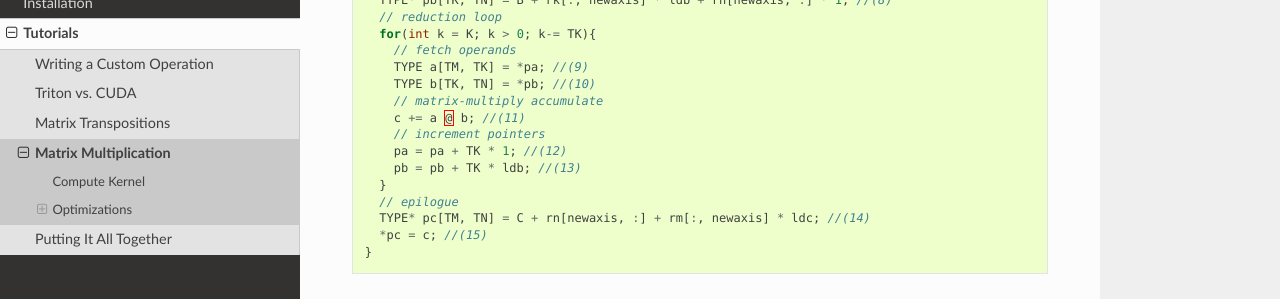
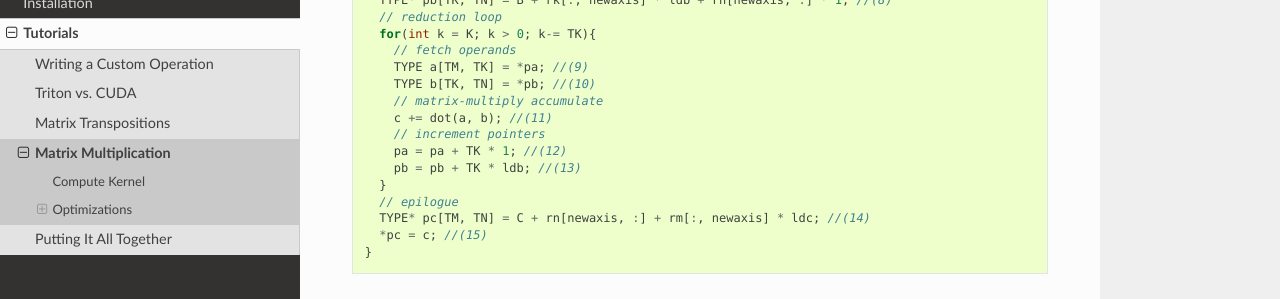
Before and after one commit to openeuler-mirror/triton-cpu, a Sphinx documentation site: the page built from docs/tutorials/matrix-multiplication.rst, in a window 1280 px wide and 1400 px high, scrolled down 611 px. Shown: the part 149-448 px from the top of the window. Built offline with Sphinx 7.4.7 and the Read the Docs theme 2.0.0, drawn with Linux system fonts in a browser that asks for light colours.

Commit message:
[DOC] Fixed formatting issues in tutorial

```diff
--- a/docs/tutorials/matrix-multiplication.rst
+++ b/docs/tutorials/matrix-multiplication.rst
@@ -35,7 +35,7 @@ Matrix multiplications of the form `C = A x B` can be implemented in Triton-C fa
         TYPE a[TM, TK] = *pa; //(9)
         TYPE b[TK, TN] = *pb; //(10)
         // matrix-multiply accumulate
-        c += a @ b; //(11)
+        c += dot(a, b); //(11)
         // increment pointers
         pa = pa + TK * 1; //(12)
         pb = pb + TK * ldb; //(13)
@@ -88,7 +88,7 @@ The purpose of pre-fetching is to overlap the update of the accumulator `c` with
     TYPE a[TM, TK] = *pa; //(9)
     TYPE b[TK, TN] = *pb; //(10)
     for(int k = K; k > 0; k-= TK){
-       c += a @ b;
+       c += dot(a, b);
        pa = pa + TK * 1;
        pb = pb + TK * ldb;
        // don't prefetch last iteration
@@ -144,7 +144,7 @@ It is common for optimized matrix-multiplication implementations (e.g., BLAS) to
       TYPE b[SHAPE_B] = (*pb);
       // reduction loop
       for(int k = K; k > 0; k-= TK){
-        c += USE_A @ USE_B;
+        c += dot(USE_A, USE_B);
         pa = pa + TK * STRIDE_AK;
         pb = pb + TK * STRIDE_BK;
         a = *pa;
```
Also changed, not shown: docs/tutorials/matrix-transposition.rst (+6 -6 lines).
